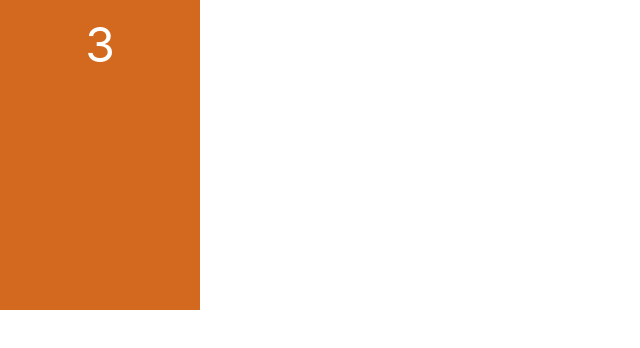
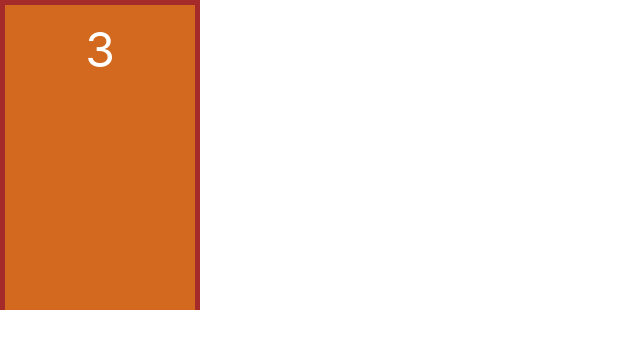
Before and after one commit to edsoncarlosdvp/cod3r-cursos-leonardo-leitao, a Next.js app in the folder game-doors/: page / in a window 1280 px wide. Shown: the top 348 px of the page, without its empty margins (0-640 px from the left). Built offline with nearby package versions, Linux system fonts and the light colour scheme.

Commit message:
Door #03

```diff
--- a/game-doors/src/components/Door/Door.tsx
+++ b/game-doors/src/components/Door/Door.tsx
@@ -1,12 +1,14 @@
 import { Gif } from '../Gif'
-import { ContainerDoor, NumberDoor } from './DoorStyles'
+import { Container, Frame, Content, NumberDoor } from './DoorStyles'
 
 export const Door = (): JSX.Element => {
     return (
-        <>
-            <ContainerDoor>
-                <NumberDoor>3</NumberDoor>
-            </ContainerDoor>
-        </>
+        <Container>
+            <Frame>
+                <Content>
+                    <NumberDoor>3</NumberDoor>
+                </Content>
+            </Frame>
+        </Container>
     )
 }
--- a/game-doors/src/components/Door/DoorStyles.ts
+++ b/game-doors/src/components/Door/DoorStyles.ts
@@ -1,19 +1,31 @@
-import styled from 'styled-components'
+import styled from "styled-components";
 
-const ContainerDoor = styled.div`
+const Container = styled.div`
+    display: flex;
+    width: var(--width-door);
+    height: var(--hight-door);
+`;
+
+const Content = styled.div`
     display: flex;
     flex-direction: column;
     align-items: center;
+    flex-grow: 1;
     color: white;
     background-color: chocolate;
     padding: 15px;
+`;
 
-    width: 200px;
-    height: 310px;
-`
+const Frame = styled.div`
+    display: flex;
+    flex-grow: 1;
+    border-top: 5px brown solid;
+    border-right: 5px brown solid;
+    border-left: 5px brown solid;
+`;
 
 const NumberDoor = styled.span`
     font-size: 3rem;
-`
+`;
 
-export { ContainerDoor, NumberDoor }
+export { Container, Frame, Content, NumberDoor };
--- a/game-doors/src/styles/globals.css
+++ b/game-doors/src/styles/globals.css
@@ -1,16 +1,21 @@
+:root {
+    --width-door: 200px;
+    --hight-door: 310px;
+}
+
 html,
 body {
-  padding: 0;
-  margin: 0;
-  font-family: -apple-system, BlinkMacSystemFont, Segoe UI, Roboto, Oxygen,
-    Ubuntu, Cantarell, Fira Sans, Droid Sans, Helvetica Neue, sans-serif;
+    padding: 0;
+    margin : 0;
+    font-family: -apple-system, BlinkMacSystemFont, Segoe UI, Roboto, Oxygen,
+        Ubuntu, Cantarell, Fira Sans, Droid Sans, Helvetica Neue, sans-serif;
 }
 
 a {
-  color: inherit;
-  text-decoration: none;
+    color          : inherit;
+    text-decoration: none;
 }
 
 * {
-  box-sizing: border-box;
+    box-sizing: border-box;
 }
```
